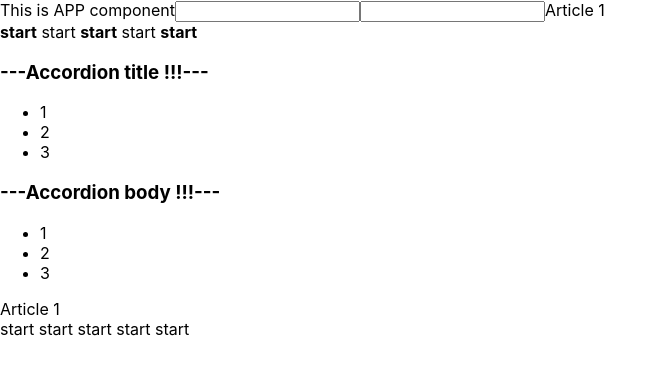
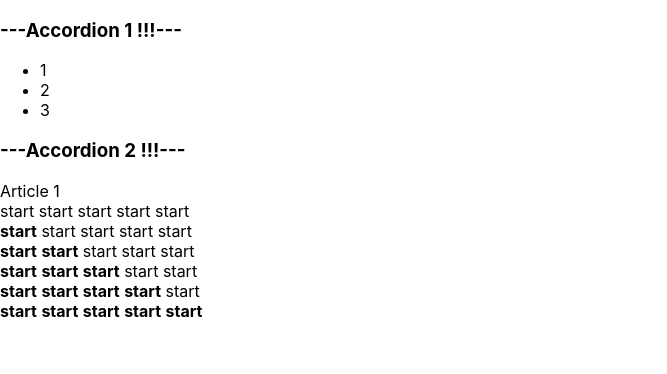
Before and after one commit to Alekseyfgl/react-ts-i, a React (Create React App) app: page / in a window 1280 px wide. Shown: the top 374 px of the page, without its empty margins (0-667 px from the left). Built offline with nearby package versions, Linux system fonts and the light colour scheme.

Commit message:
add new lessons

```diff
--- a/src/App.tsx
+++ b/src/App.tsx
@@ -6,16 +6,21 @@ import {Rating} from "./components/rating/Rating";
 function App() {
     return (
         <div>
-            <AppTitle title={'This is APP component'}/>
-            <input/>
-            <input/>
-            Article 1
-            <Rating value={1}/>
+            {/*<AppTitle title={'This is APP component'}/>*/}
+            {/*<input/>*/}
+            {/*<input/>*/}
+            {/*Article 1*/}
+            {/*<Rating value={1}/>*/}
 
-            <Accordion title={'Accordion title'}/>
-            <Accordion title={'Accordion body'}/>
+            <Accordion title={'Accordion 1'} collapsed={false}/>
+            <Accordion title={'Accordion 2'} collapsed={true}/>
             Article 1
             <Rating value={0}/>
+            <Rating value={1}/>
+            <Rating value={2}/>
+            <Rating value={3}/>
+            <Rating value={4}/>
+            <Rating value={5}/>
         </div>
     );
 }
--- a/src/components/acccordion/Accordion.tsx
+++ b/src/components/acccordion/Accordion.tsx
@@ -1,15 +1,17 @@
-import React from "react";
+import React from 'react';
 
 type AccordionPropsType = {
     title: string
+    collapsed: boolean
 }
 
 export function Accordion(props: AccordionPropsType) {
     return (
         <div>
             <AccordionTitle titleValue={props.title}/>
-            <AccordionBody/>
+            {!props.collapsed && <AccordionBody/>}
         </div>
+
     )
 }
 
--- a/src/components/rating/Rating.tsx
+++ b/src/components/rating/Rating.tsx
@@ -1,24 +1,22 @@
-import React from "react";
+import React from 'react';
 
 type RatingPropsType = {
     value: number
 }
 
 export function Rating(props: RatingPropsType) {
-    console.log('Rating')
 
-    if (props.value === 0) {
-        return (
+    return (
 
-            <div>
-                <Star selected={false}/>
-                <Star selected={false}/>
-                <Star selected={false}/>
-                <Star selected={false}/>
-                <Star selected={false}/>
-            </div>
-        )
-    }
+        <div>
+            <Star selected={props.value >= 1}/>
+            <Star selected={props.value >= 2}/>
+            <Star selected={props.value >= 3}/>
+            <Star selected={props.value >= 4}/>
+            <Star selected={props.value >= 5}/>
+        </div>
+    )
+
 
     if (props.value === 1) {
         return (
@@ -51,7 +49,6 @@ type StartPropsType = {
 }
 
 function Star(props: StartPropsType) {
-    console.log(props)
     if (props.selected) {
         return <span><b>start</b> </span>
     } else {
```
